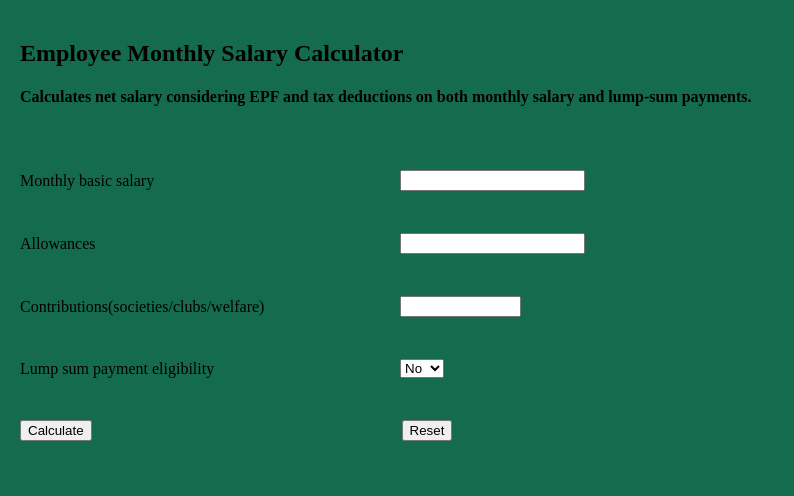
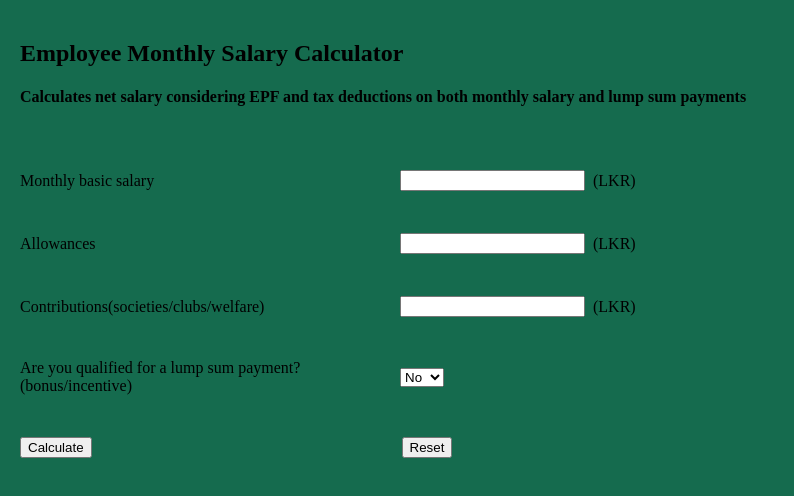
Before and after one commit to dinooka/Sri-lankan-Salary-Calculator, a plain HTML site: page index.html in a window 1280 px wide. Shown: the whole page, without its empty margins (0-794 px from the left). Drawn offline with Linux system fonts and the light colour scheme.

Commit message:
add improvements

```diff
--- a/index.html
+++ b/index.html
@@ -12,14 +12,13 @@
       <h2>Employee Monthly Salary Calculator</h2>
       <h4>
         Calculates net salary considering EPF and tax deductions on both monthly
-        salary and lump-sum payments.
+        salary and lump sum payments
       </h4>
     </div>
-
     <script src="app.js" defer></script>
     <form action="inputs" id="my-form">
       <div class="form-group">
-        <label for="Salary">Monthly basic salary</label>
+        <label title="Gross Salary" for="Salary">Monthly basic salary</label>
         <input
           type="text"
           class="numeric-only"
@@ -28,9 +27,12 @@
           min="0"
           required
         />
+        <span>(LKR)</span>
       </div>
       <div class="form-group">
-        <label for="Salary">Allowances</label>
+        <label title="rentals/transport/Overtime" for="Salary"
+          >Allowances</label
+        >
         <input
           type="text"
           class="numeric-only"
@@ -38,6 +40,7 @@
           min="0"
           maxlength="12"
         />
+        <span>(LKR)</span>
       </div>
       <div class="form-group">
         <label for="Salary">Contributions(societies/clubs/welfare) </label>
@@ -47,18 +50,20 @@
           id="welfare"
           min="0"
           maxlength="12"
-          size="12"
         />
+        <span>(LKR)</span>
       </div>
       <div class="form-group">
-        <label for="confirmation">Lump sum payment eligibility</label>
+        <label title="bonus/incentive" for="confirmation"
+          >Are you qualified for a lump sum payment?(bonus/incentive)</label
+        >
         <select name="confirmation" id="confirmation">
           <option value="yes">Yes</option>
           <option value="no" selected>No</option>
         </select>
       </div>
       <div id="hidden-input" class="hidden">
-        <label for="Salary">Lump sum amount </label>
+        <label title="bonus/incentive" for="Salary">Lump sum amount </label>
         <input
           type="text"
           class="numeric-only"
@@ -66,6 +71,7 @@
           min="0"
           maxlength="12"
         />
+        <span>(LKR)</span>
       </div>
       <div class="button-row">
         <button type="button" id="calulate">Calculate</button>
--- a/styles.css
+++ b/styles.css
@@ -5,15 +5,22 @@ body {
   margin: 0;
   padding-top: 20px;
 }
+
 .intro {
   margin-left: 20px;
   margin-bottom: 4rem;
 }
+
 .form-group {
   display: flex;
   align-items: center;
   margin-bottom: 10px;
   margin-left: 20px;
+}
+
+.form-group span {
+  margin-left: 8px;
+  margin-bottom: 31px;
 }
 
 .form-group label {
```
